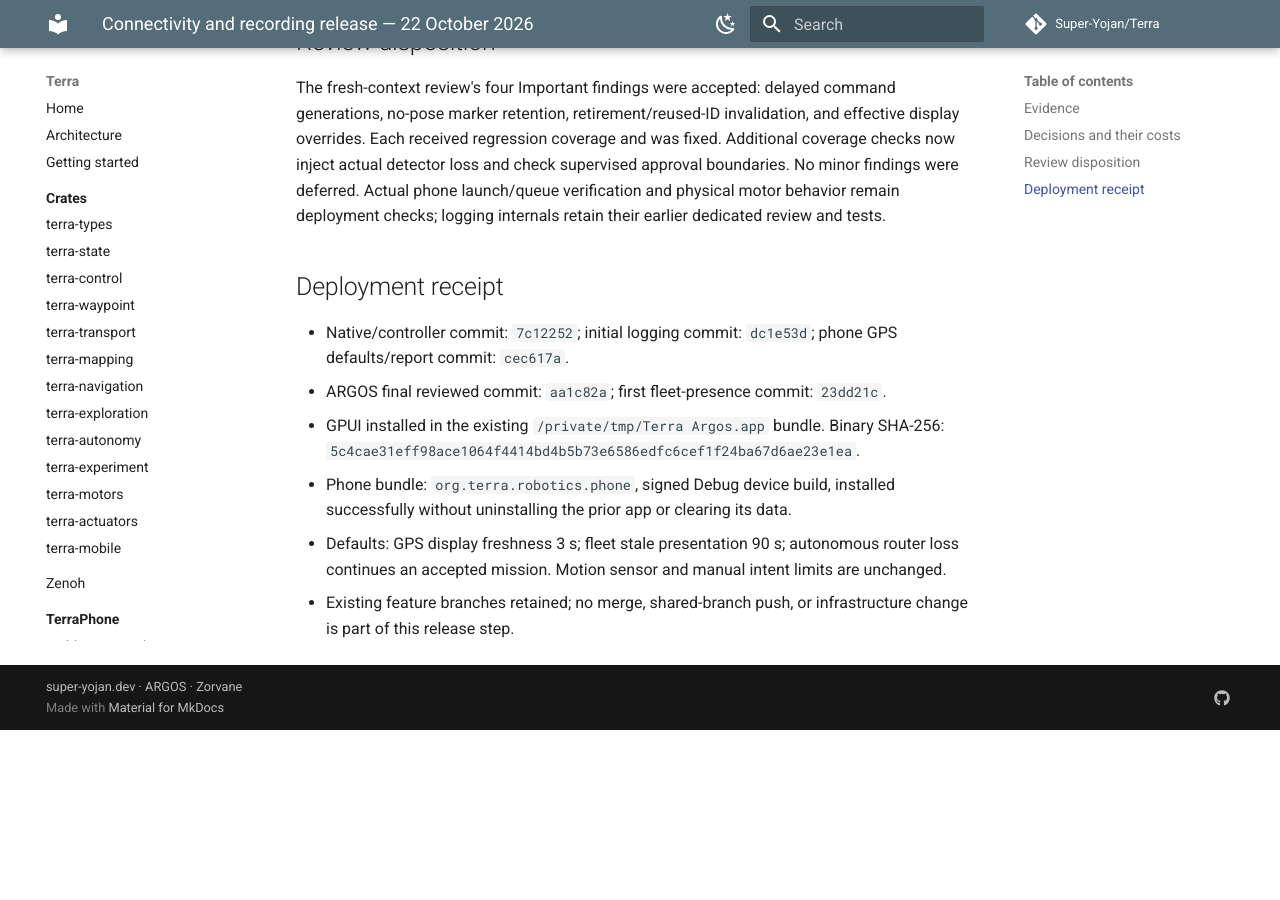
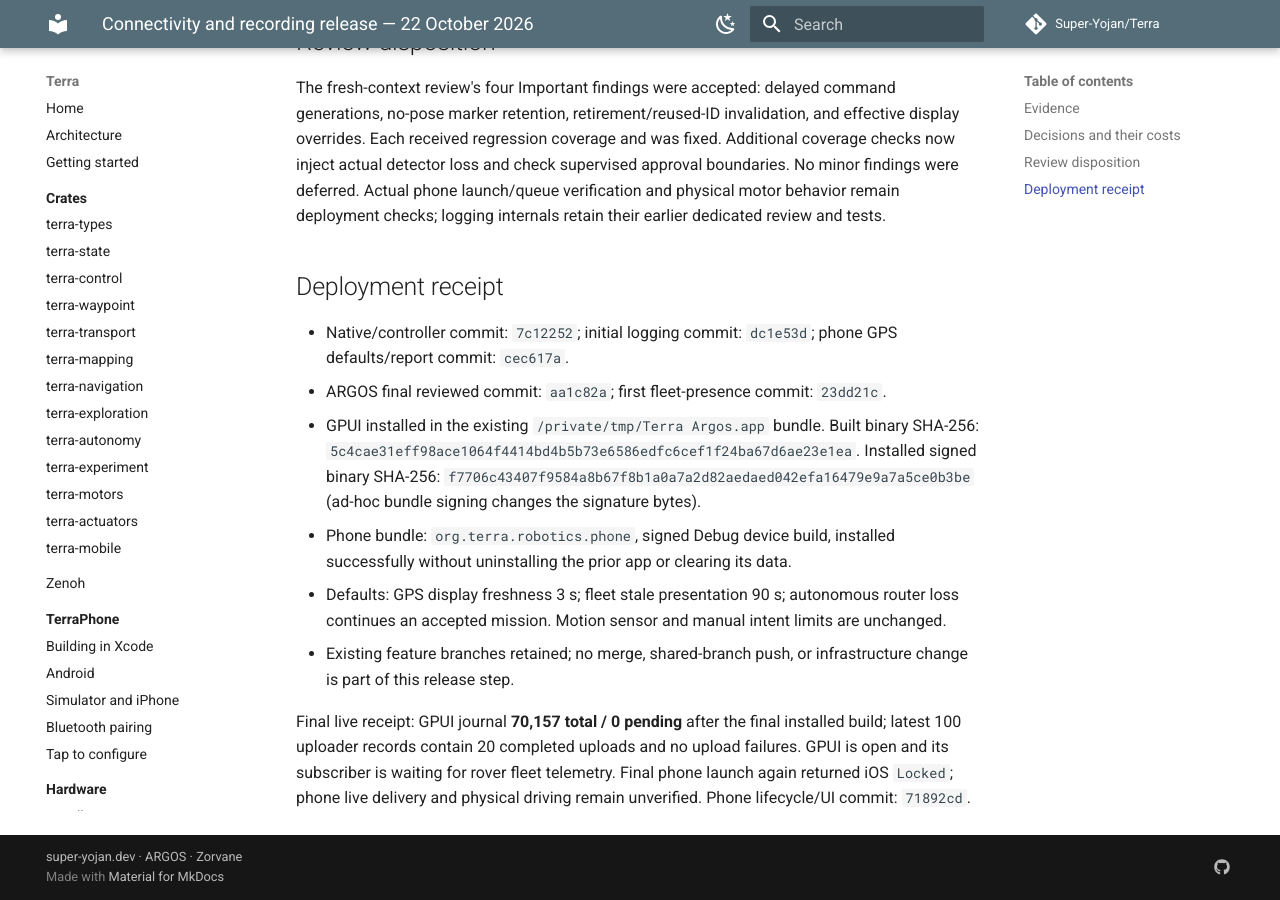
Before and after one commit to Super-Yojan/Terra, an MkDocs documentation site: the page built from docs/observability/2026-10-22-connectivity-release.md, in a window 1280 px wide and 900 px high, scrolled down 2073 px. Built offline with MkDocs 1.6.1 and Material for MkDocs 9.7.7, drawn with Linux system fonts in a browser that asks for light colours; comment, search, counter and statistics services are not loaded; before the commit the page ends 2803 px from its top, so only the background shows below that.

Commit message:
Record final signed build and zero-backlog deployment receipt

```diff
--- a/docs/observability/2026-10-22-connectivity-release.md
+++ b/docs/observability/2026-10-22-connectivity-release.md
@@ -36,7 +36,9 @@ The fresh-context review's four Important findings were accepted: delayed comman
 
 - Native/controller commit: `7c12252`; initial logging commit: `dc1e53d`; phone GPS defaults/report commit: `cec617a`.
 - ARGOS final reviewed commit: `aa1c82a`; first fleet-presence commit: `23dd21c`.
-- GPUI installed in the existing `/private/tmp/Terra Argos.app` bundle. Binary SHA-256: `5c4cae31eff98ace1064f4414bd4b5b73e6586edfc6cef1f24ba67d6ae23e1ea`.
+- GPUI installed in the existing `/private/tmp/Terra Argos.app` bundle. Built binary SHA-256: `5c4cae31eff98ace1064f4414bd4b5b73e6586edfc6cef1f24ba67d6ae23e1ea`. Installed signed binary SHA-256: `f7706c43407f9584a8b67f8b1a0a7a2d82aedaed042efa16479e9a7a5ce0b3be` (ad-hoc bundle signing changes the signature bytes).
 - Phone bundle: `org.terra.robotics.phone`, signed Debug device build, installed successfully without uninstalling the prior app or clearing its data.
 - Defaults: GPS display freshness 3 s; fleet stale presentation 90 s; autonomous router loss continues an accepted mission. Motion sensor and manual intent limits are unchanged.
 - Existing feature branches retained; no merge, shared-branch push, or infrastructure change is part of this release step.
+
+Final live receipt: GPUI journal **70,157 total / 0 pending** after the final installed build; latest 100 uploader records contain 20 completed uploads and no upload failures. GPUI is open and its subscriber is waiting for rover fleet telemetry. Final phone launch again returned iOS `Locked`; phone live delivery and physical driving remain unverified. Phone lifecycle/UI commit: `71892cd`.
```
